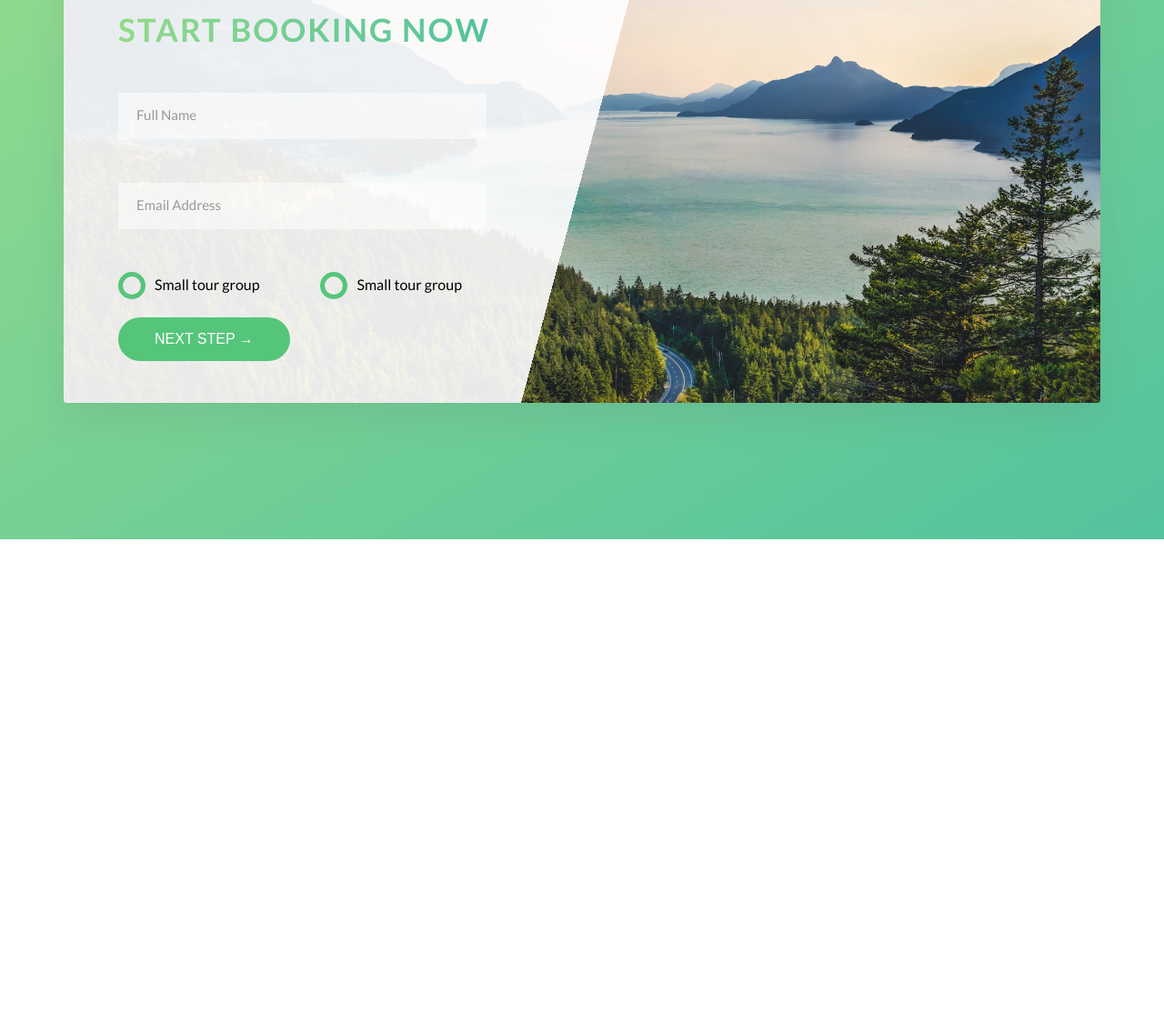
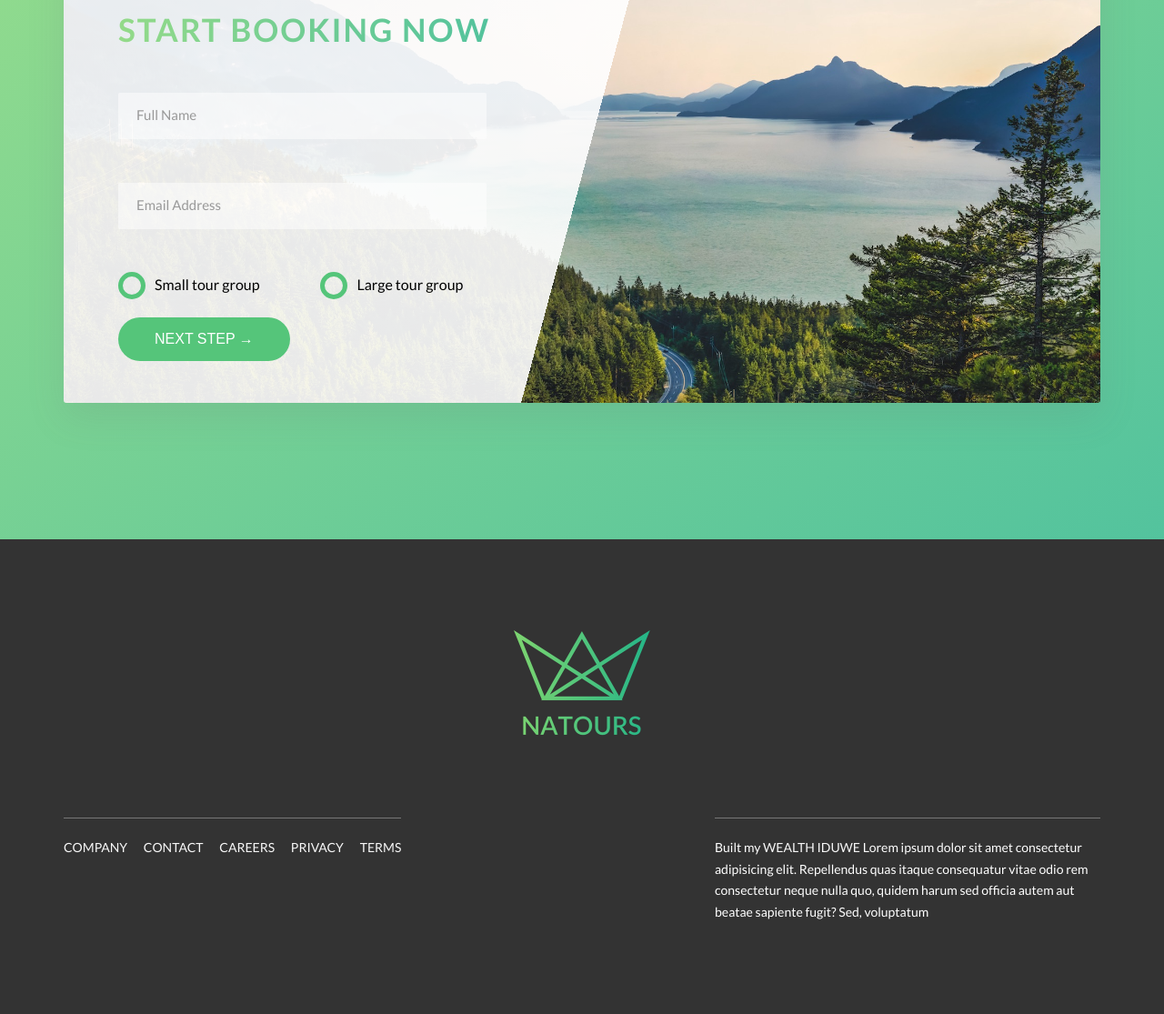
Before and after one commit to mrWealthid/Sass-CSS-Architecture-with-BEM, a website: page index.html in a window 1280 px wide. Shown: the part 4656-5771 px from the top of the page at 91% size. Before the commit the page ends 5249 px from the top, so only its background shows below. Drawn offline with Linux system fonts and the light colour scheme; files whose address does not match are found by name.

Commit message:
completed the footer section

```diff
--- a/index.html
+++ b/index.html
@@ -403,7 +403,7 @@
                   <input type="radio" name="tours" id="large" class="form__radio-input">
                   <label for="large" class="form__radio-label">
                     <span class="form__radio-button"></span>
-                    Small tour group</label>
+                    Large tour group</label>
                 </div>
               </div>
 
@@ -421,6 +421,36 @@
       </div>
 
     </section>
+
+    <footer class="footer">
+      <div class="footer__logo-box">
+
+        <img src="./assets/logo-green-2x.png" alt="full logo" class="footer__logo">
+      </div>
+      <div class="row">
+        <div class="col-1-of-2">
+          <div class="footer__navigation">
+
+            <ul class="footer__list">
+              <li class="footer__item"> <a href="#" class="footer__link">Company</a> </li>
+              <li class="footer__item"> <a href="#" class="footer__link">Contact</a> </li>
+              <li class="footer__item"> <a href="#" class="footer__link">Careers</a> </li>
+              <li class="footer__item"> <a href="#" class="footer__link">Privacy</a> </li>
+              <li class="footer__item"> <a href="#" class="footer__link">Terms</a> </li>
+            </ul>
+          </div>
+
+
+        </div>
+        <div class="col-1-of-2">
+          <p class="footer__copyright">
+            Built my <a href="#" class="footer__link"> Wealth Iduwe</a> Lorem ipsum dolor sit amet consectetur
+            adipisicing elit. Repellendus quas itaque consequatur vitae odio rem consectetur neque nulla quo, quidem
+            harum sed officia autem aut beatae sapiente fugit? Sed, voluptatum
+          </p>
+        </div>
+      </div>
+    </footer>
   </main>
 
   <!--
--- /dev/null
+++ b/sass/layout/_footer.scss
@@ -0,0 +1,57 @@
+.footer {
+  background-color: #333;
+  padding: 10rem 0;
+  font-size: 1.4rem;
+  color: $color-white;
+
+  &__logo-box {
+    text-align: center;
+    margin-bottom: 8rem;
+  }
+
+  &__logo {
+    width: 15rem;
+    height: auto;
+  }
+
+  &__navigation {
+    border-top: 1px solid $color-grey-dark;
+    padding-top: 2rem;
+    display: inline-block;
+  }
+  &__list {
+    list-style: none;
+  }
+
+  &__item {
+    display: inline-block;
+
+    &:not(:last-child) {
+      margin-right: 1.5rem;
+    }
+  }
+
+  &__link {
+    &:link,
+    &:visited {
+      background-color: #333;
+      color: $color-gray-light-1;
+      text-decoration: none;
+      text-transform: uppercase;
+      display: inline-block;
+      transition: all 0.2s;
+    }
+    &:hover,
+    &:active {
+      color: $color-primary;
+      box-shadow: 0 1rem 2rem rgba($color-black, 0.4);
+      transform: rotate(5deg) scale(1.2);
+    }
+  }
+  &__copyright {
+    border-top: 1px solid $color-grey-dark;
+    padding-top: 2rem;
+    width: 80%;
+    float: right;
+  }
+}
--- a/sass/main.scss
+++ b/sass/main.scss
@@ -19,3 +19,4 @@
 @import "./components/form";
 @import "./layout/header";
 @import "./layout/grid";
+@import "./layout/footer";
```
Also changed, not shown: styles/index.css.
